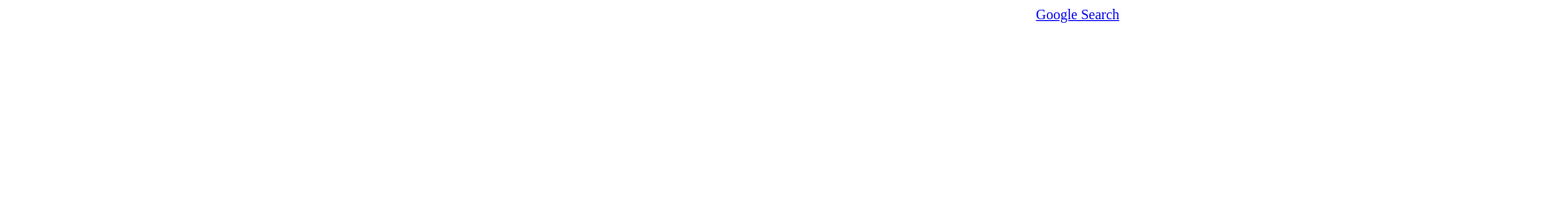
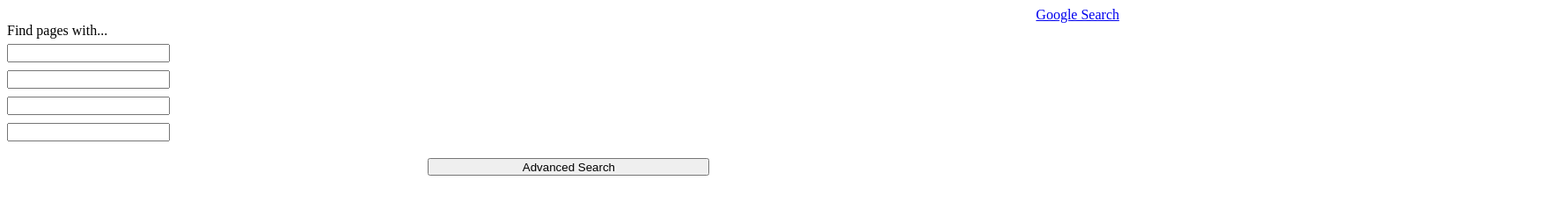
Before and after one commit to Gilad-Bareket/project0, a plain HTML site: page advanced_search.html in a window 1280 px wide. Shown: the whole page at 88% size, 1766 px wide, since content can reach past the window. Drawn offline with Linux system fonts and the light colour scheme.

Commit message:
Advanced search

```diff
--- a/advanced_search.html
+++ b/advanced_search.html
@@ -6,5 +6,27 @@
     </head>
     <body>
         <a href="index.html" id="advanced_index">Google Search</a>
+        <div id="form">
+            <form action="https://www.google.com/search">
+                <div id="radio">
+                    Find pages with...
+                    <div id="text1">
+                        <input type="text">
+                    </div>
+                    <div id="text2">
+                        <input type="text">
+                    </div>
+                    <div id="text3">
+                        <input type="text">
+                    </div>
+                    <div id="text4">
+                        <input type="text">
+                    </div>
+                </div>
+                <div id="advanced_submit">
+                    <input type="submit" value="Advanced Search">
+                </div>
+            </form>
+        </div>
     </body>
 </html>
--- a/style.scss
+++ b/style.scss
@@ -7,7 +7,7 @@
     }
 }
 
-#text {
+.text {
     position: absolute;
     left: 35%;
     top: 50px;
@@ -22,7 +22,7 @@
     }
 }
 
-#submit {
+.submit {
     position: absolute;
     left: 38%;
     top: 95px;
@@ -43,3 +43,44 @@
     display: flex;
     justify-content: right;
 }
+
+#advanced_submit {
+    position: absolute;
+    left: 38%;
+    top: 180px;
+    width: 100%;
+
+    input {
+        width: 25%;
+        height: 20px;
+    }
+}
+
+#text1 {
+    position: absolute;
+    top: 50px;
+    left: 0;
+    margin-left: 8px;
+    width: 100%;
+}
+
+#text2 {
+    position: absolute;
+    top: 80px;
+    left: 0;
+    margin-left: 8px;
+}
+
+#text3 {
+    position: absolute;
+    top: 110px;
+    left: 0;
+    margin-left: 8px;
+}
+
+#text4 {
+    position: absolute;
+    top: 140px;
+    left: 0;
+    margin-left: 8px;
+}
```
Also changed, not shown: image_search.html (+3 -3 lines), index.html (+2 -2 lines), style.css, 1 other file.
